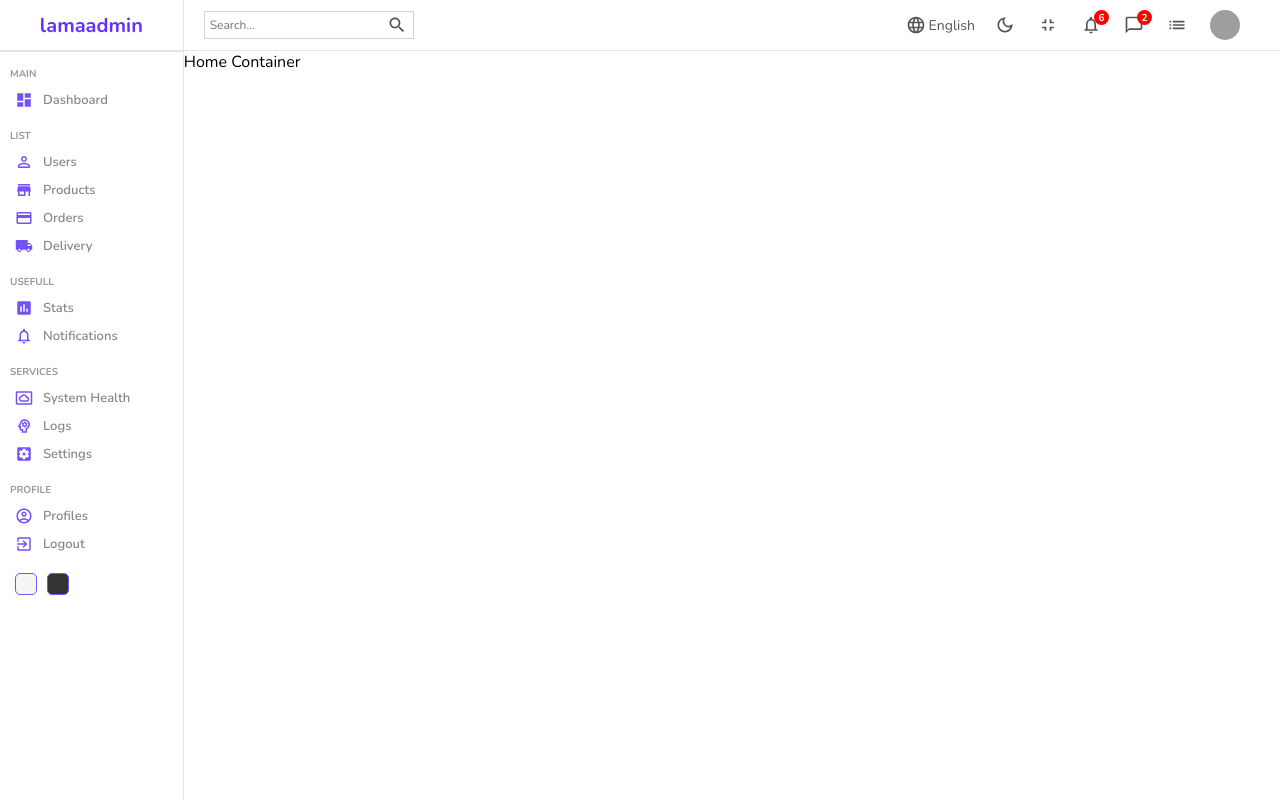
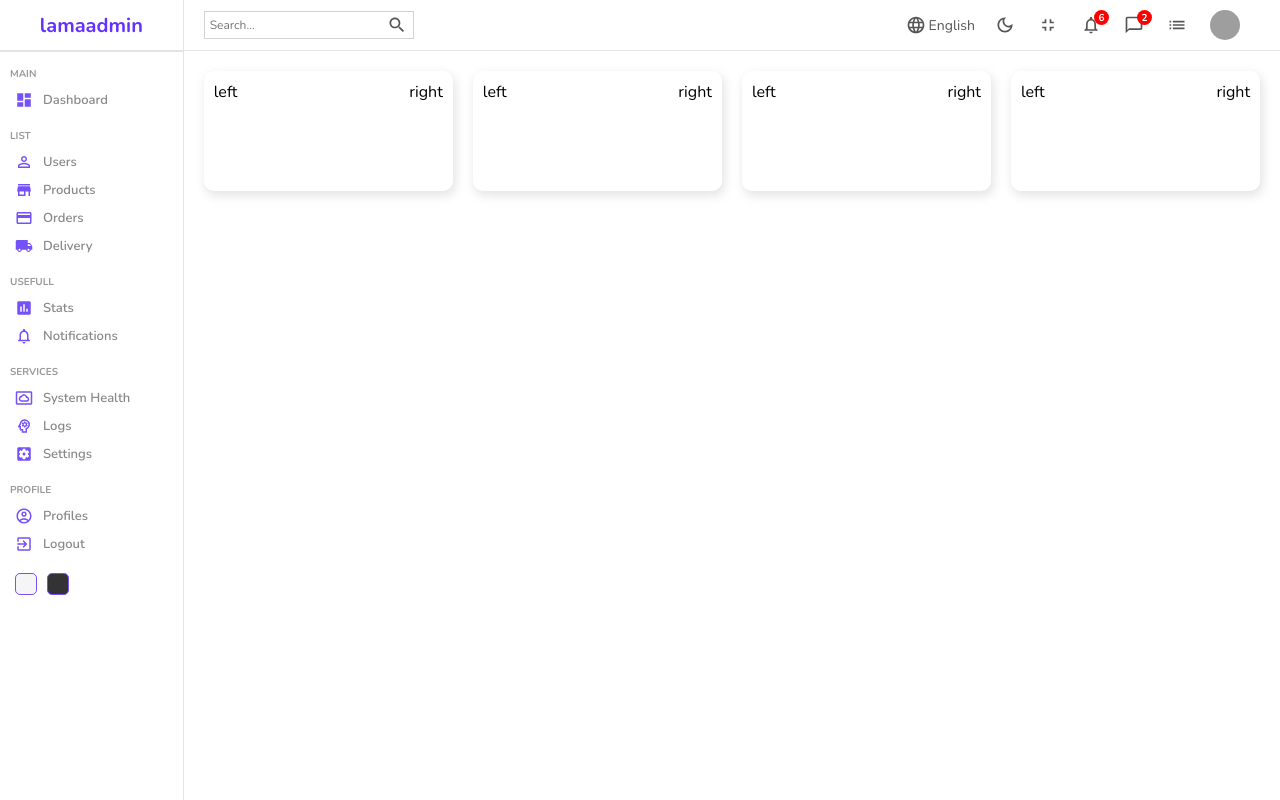
Before and after one commit to atefeh-dev/admin-dashboard, a React app: page / in a window 1280 px wide. Built offline with nearby package versions, Linux system fonts and the light colour scheme; grey boxes are pictures that could not be loaded.

```diff
--- /dev/null
+++ b/src/components/widget/Widget.jsx
@@ -0,0 +1,19 @@
+/** @format */
+
+import "./widget.scss";
+import KeyboardArrowUpIcon from "@mui/icons-material/KeyboardArrowUp";
+import PersonOutlinedIcon from "@mui/icons-material/PersonOutlined";
+import AccountBalanceWalletOutlinedIcon from "@mui/icons-material/AccountBalanceWalletOutlined";
+import ShoppingCartOutlinedIcon from "@mui/icons-material/ShoppingCartOutlined";
+import MonetizationOnOutlinedIcon from "@mui/icons-material/MonetizationOnOutlined";
+
+const Widget = () => {
+  return (
+    <div className="widget">
+      <div className="left">left</div>
+      <div className="right">right</div>
+    </div>
+  );
+};
+
+export default Widget;
--- /dev/null
+++ b/src/components/widget/widget.scss
@@ -0,0 +1,12 @@
+/** @format */
+.widget {
+  display: flex;
+  justify-content: space-between;
+  flex: 1;
+  padding: 10px;
+  -webkit-box-shadow: 2px 4px 10px 1px rgba(0, 0, 0, 0.47);
+  box-shadow: 2px 4px 10px 1px rgba(201, 201, 201, 0.47);
+  border-radius: 10px;
+  height: 100px;
+  border-radius: 10px;
+}
--- a/src/pages/home/Home.jsx
+++ b/src/pages/home/Home.jsx
@@ -3,6 +3,7 @@
 import React from "react";
 import Sidebar from "../../components/sidebar/Sidebar";
 import Navbar from "../../components/navbar/Navbar";
+import Widget from "../../components/widget/Widget";
 import "./Home.scss";
 
 const Home = () => {
@@ -11,7 +12,12 @@
       <Sidebar />
       <div className="homeContainer">
         <Navbar />
-        Home Container
+        <div className="widgets">
+          <Widget />
+          <Widget />
+          <Widget />
+          <Widget />
+        </div>
       </div>
     </div>
   );
--- a/src/pages/home/Home.scss
+++ b/src/pages/home/Home.scss
@@ -3,5 +3,11 @@
   display: flex;
   .homeContainer {
     flex: 6;
+
+    .widgets {
+      display: flex;
+      padding: 20px;
+      gap: 20px;
+    }
   }
 }
```
